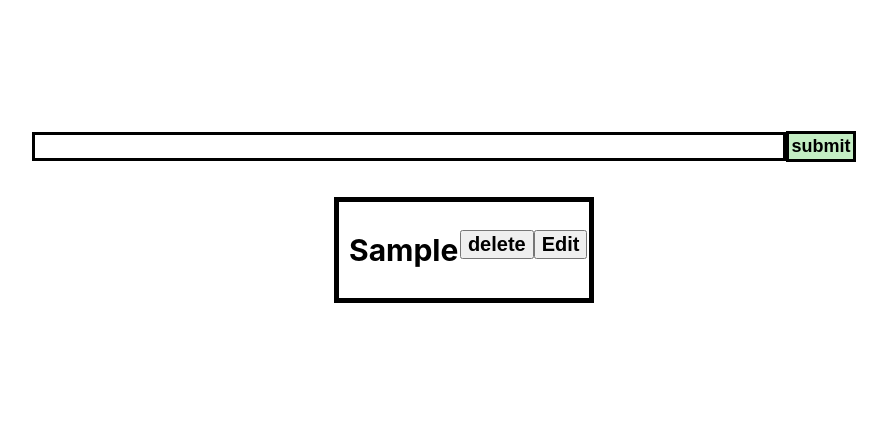
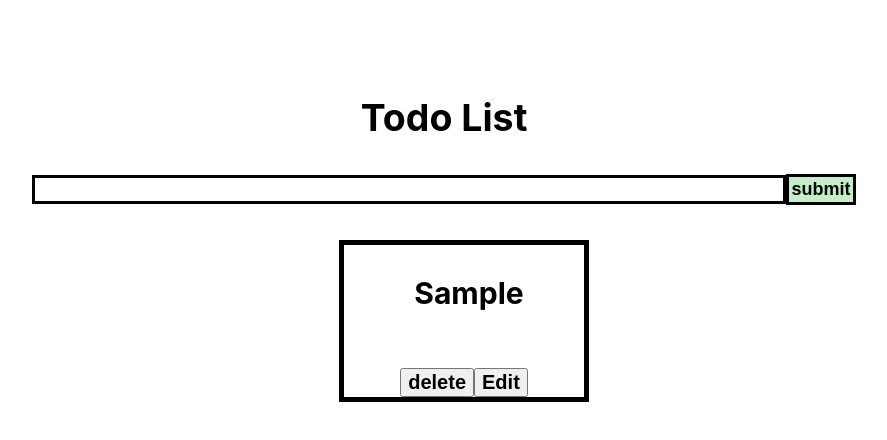
Before and after one commit to ellietms/TodoList, a React (Create React App) app in the folder todo/: page / in a window 1280 px wide. Both pictures are taken after typing "Sample" into the empty fields and a click on the button "submit". Shown: the top 440 px of the page, without its empty margins (196-1083 px from the left). Built offline with nearby package versions, Linux system fonts and the light colour scheme.

Commit message:
Final change for review

```diff
--- a/todo/src/App.css
+++ b/todo/src/App.css
@@ -3,7 +3,7 @@
   margin-left: auto;
   margin-right: auto;
   justify-content: center;
-  margin-top: 10%;
+  margin-top: 5%;
   flex-direction: column;
   font-size: 25px;
   padding-left: 20px;
@@ -35,8 +35,9 @@
 
 .eachTodo {
   display: flex;
+  flex-direction: column;
   border: 5px black solid;
-  width: 250px;
+  width: 20%;
   margin-top: 10px;
   margin-left: auto;
   margin-right: auto;
@@ -69,3 +70,9 @@
   margin-top: 30px;
   text-align: center;
 }
+
+.editForm {
+  display: flex;
+  justify-content: flex-start;
+  flex-direction: column;
+}
--- a/todo/src/App.js
+++ b/todo/src/App.js
@@ -40,6 +40,7 @@ function App() {
 
   return (
     <div className="container">
+      <h2>Todo List</h2>
       <HomePage handleTodo={handleTodo} handleBtn={handleBtn} todo={todo} />
       <ListOfTodos
         listOfTodos={listOfTodos}
--- a/todo/src/components/EachTodo.js
+++ b/todo/src/components/EachTodo.js
@@ -16,13 +16,13 @@ const Todo = ({ eachTodo, handleDelete, handleEdit, setEditAvailable }) => {
   };
 
   const editForm = (
-    <>
+    <div>
       <input
         value={inputValue}
         onChange={(event) => handleEditFormText(event)}
       />
       <button onClick={(event) => submitNewTodo(eachTodo)}>submit</button>
-    </>
+    </div>
   );
 
   const todoBox = (
--- a/todo/src/components/ListOfTodos.js
+++ b/todo/src/components/ListOfTodos.js
@@ -12,7 +12,7 @@ const listOfTodos = ({
     page = (
       <ul className="no-bullet-point">
         {listOfTodos.map((eachTodo) => (
-          <li key={eachTodo.id}>
+          <li className="editForm" key={eachTodo.id}>
             <Todo
               eachTodo={eachTodo}
               handleDelete={handleDelete}
```
